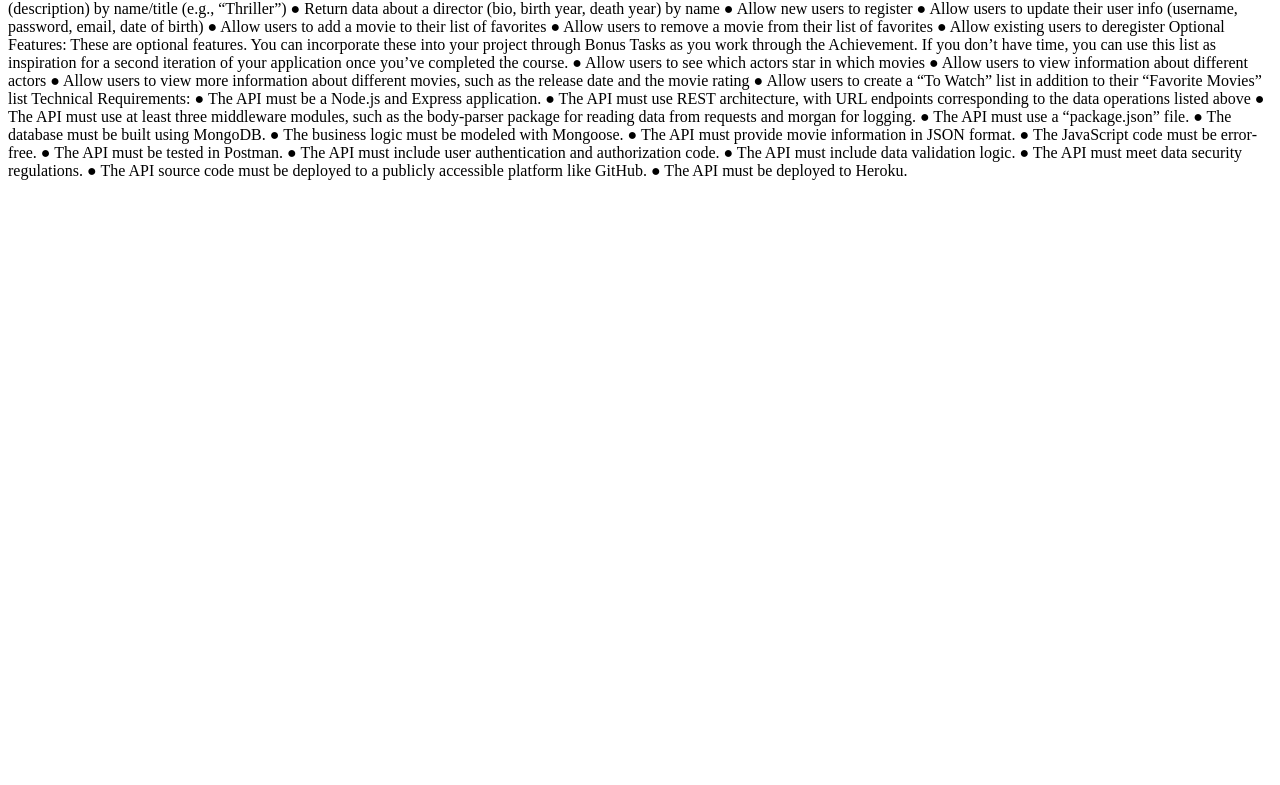
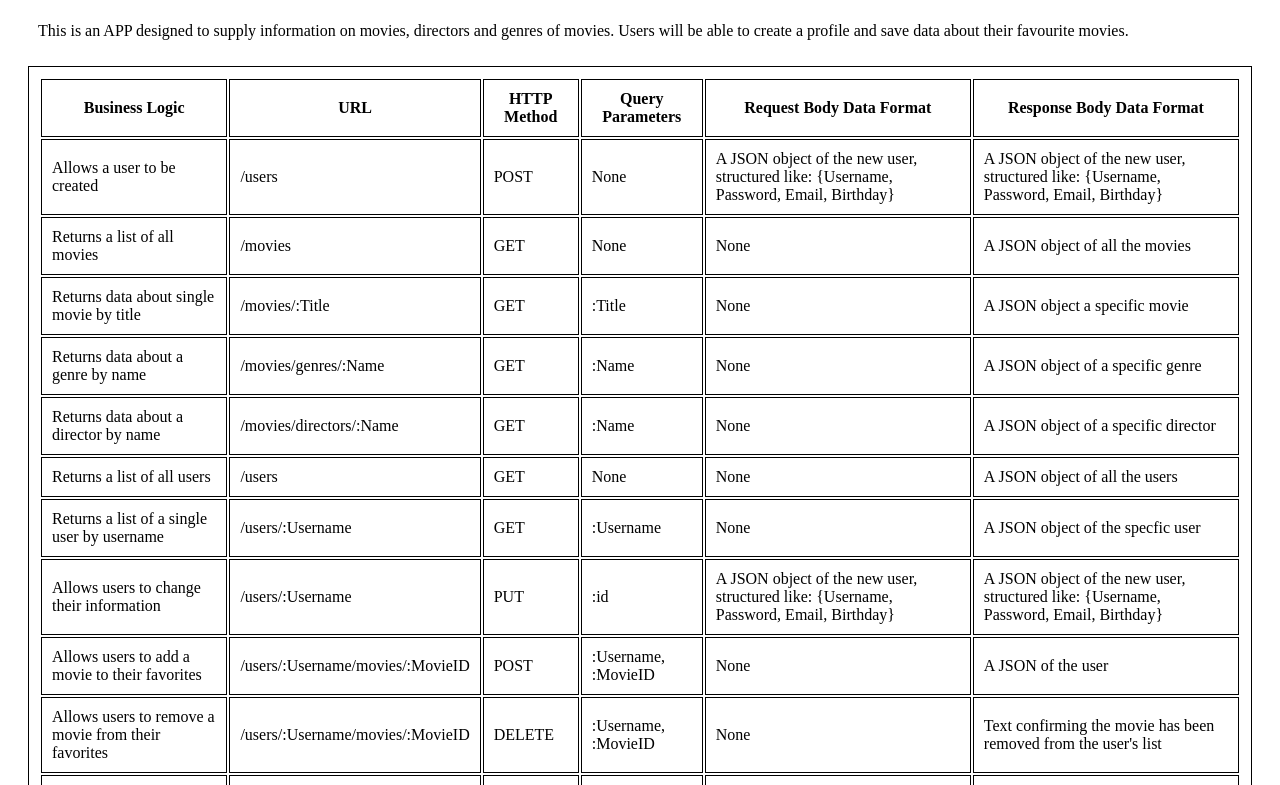
Before and after one commit to JeffClark1717/movie_api, a website: page public/documentation.html in a window 1280 px wide. Shown: the part 116-901 px from the top of the page. Before the commit the page ends 800 px from the top, so only its background shows below. Drawn offline with Linux system fonts and the light colour scheme.

Commit message:
updated docs for lesson 2.5

```diff
--- a/index.js
+++ b/index.js
@@ -76,3 +76,7 @@
 app.listen(8080, () => {
   console.log('Your app is listening on port 8080.');
 });
+
+app.get('/movies', (req, res) => {
+  res.send('Successful GET request returning data on all the movies');
+});
--- a/public/documentation.html
+++ b/public/documentation.html
@@ -4,53 +4,126 @@
     <head>
         <meta charset="utf-8">
         <title>Documentation</title>
+        <link rel="stylesheet" href="style.css">
     </head>
     <body>
         <h1>Documentation Page</h1>
         <p>This is an APP designed to supply information on movies, directors and genres of movies.
             Users will be able to create a profile and save data about their favourite movies.
+        </p>
 
-            Essential Features:
+        <table>
+            <thead>
+              <tr>
+                <th>Business Logic</th>
+                <th>URL</th>
+                <th>HTTP Method</th>
+                <th>Query Parameters</th>
+                <th>Request Body Data Format</th>
+                <th>Response Body Data Format</th>
+              </tr>
+            </thead>
 
-            ● Return a list of ALL movies to the user
-            ● Return data (description, genre, director, image URL, whether it’s featured or not) about a
-            single movie by title to the user
-            ● Return data about a genre (description) by name/title (e.g., “Thriller”)
-            ● Return data about a director (bio, birth year, death year) by name
-            ● Allow new users to register
-            ● Allow users to update their user info (username, password, email, date of birth)
-            ● Allow users to add a movie to their list of favorites
-            ● Allow users to remove a movie from their list of favorites
-            ● Allow existing users to deregister
+            <tbody>
+                <tr>
+                  <td>Allows a user to be created</td>
+                  <td>/users</td>
+                  <td>POST</td>
+                  <td>None</td>
+                  <td>A JSON object of the new user, structured like: {Username, Password, Email, Birthday}</td>
+                  <td>A JSON object of the new user, structured like: {Username, Password, Email, Birthday}</td>
+                </tr>
 
-            Optional Features:
+                <tr>
+                  <td>Returns a list of all movies</td>
+                  <td>/movies</td>
+                  <td>GET</td>
+                  <td>None</td>
+                  <td>None</td>
+                  <td>A JSON object of all the movies</td>
+                </tr>
 
-            These are optional features. You can incorporate these into your project through Bonus Tasks as you
-            work through the Achievement. If you don’t have time, you can use this list as inspiration for a second
-            iteration of your application once you’ve completed the course.
-            ● Allow users to see which actors star in which movies
-            ● Allow users to view information about different actors
-            ● Allow users to view more information about different movies, such as the release date and
-            the movie rating
-            ● Allow users to create a “To Watch” list in addition to their “Favorite Movies” list
+                <tr>
+                  <td>Returns data about single movie by title</td>
+                  <td>/movies/:Title</td>
+                  <td>GET</td>
+                  <td>:Title</td>
+                  <td>None</td>
+                  <td>A JSON object a specific movie</td>
+                </tr>
 
-            Technical Requirements:
+                <tr>
+                  <td>Returns data about a genre by name</td>
+                  <td>/movies/genres/:Name</td>
+                  <td>GET</td>
+                  <td>:Name</td>
+                  <td>None</td>
+                  <td>A JSON object of a specific genre</td>
+                </tr>
 
-            ● The API must be a Node.js and Express application.
-            ● The API must use REST architecture, with URL endpoints corresponding to the data
-            operations listed above
-            ● The API must use at least three middleware modules, such as the body-parser package for
-            reading data from requests and morgan for logging.
-            ● The API must use a “package.json” file.
-            ● The database must be built using MongoDB.
-            ● The business logic must be modeled with Mongoose.
-            ● The API must provide movie information in JSON format.
-            ● The JavaScript code must be error-free.
-            ● The API must be tested in Postman.
-            ● The API must include user authentication and authorization code.
-            ● The API must include data validation logic.
-            ● The API must meet data security regulations.
-            ● The API source code must be deployed to a publicly accessible platform like GitHub.
-            ● The API must be deployed to Heroku.</p>
+                <tr>
+                  <td>Returns data about a director by name</td>
+                  <td>/movies/directors/:Name</td>
+                  <td>GET</td>
+                  <td>:Name</td>
+                  <td>None</td>
+                  <td>A JSON object of a specific director</td>
+                </tr>
+
+                <tr>
+                  <td>Returns a list of all users</td>
+                  <td>/users</td>
+                  <td>GET</td>
+                  <td>None</td>
+                  <td>None</td>
+                  <td>A JSON object of all the users</td>
+                </tr>
+
+                <tr>
+                  <td>Returns a list of a single user by username</td>
+                  <td>/users/:Username</td>
+                  <td>GET</td>
+                  <td>:Username</td>
+                  <td>None</td>
+                  <td>A JSON object of the specfic user</td>
+                </tr>
+
+                <tr>
+                  <td>Allows users to change their information</td>
+                  <td>/users/:Username</td>
+                  <td>PUT</td>
+                  <td>:id</td>
+                  <td>A JSON object of the new user, structured like: {Username, Password, Email, Birthday}</td>
+                  <td>A JSON object of the new user, structured like: {Username, Password, Email, Birthday}</td>
+                </tr>
+
+                <tr>
+                  <td>Allows users to add a movie to their favorites</td>
+                  <td>/users/:Username/movies/:MovieID</td>
+                  <td>POST</td>
+                  <td>:Username, :MovieID</td>
+                  <td>None</td>
+                  <td>A JSON of the user</td>
+                </tr>
+
+                <tr>
+                  <td>Allows users to remove a movie from their favorites</td>
+                  <td>/users/:Username/movies/:MovieID</td>
+                  <td>DELETE</td>
+                  <td>:Username, :MovieID</td>
+                  <td>None</td>
+                  <td>Text confirming the movie has been removed from the user's list</td>
+                </tr>
+
+                <tr>
+                  <td>Allows a user to be deleted</td>
+                  <td>/users/:Username</td>
+                  <td>DELETE</td>
+                  <td>:Username</td>
+                  <td>None</td>
+                  <td>Text confirming the user has been deleted</td>
+                </tr>
+            </tbody>
+        </table>
     </body>
 </html>
--- /dev/null
+++ b/public/style.css
@@ -0,0 +1,14 @@
+*{
+    padding: 10px;
+
+}
+
+h1 {
+    text-align:center;
+    text-decoration: underline;
+}
+
+table, th, td {
+    border: 1px solid;
+    padding: 10px;
+  }
```
Also changed, not shown: package.json (+5 -4 lines), server.js (added, +140 -0 lines), test.js (added, +108 -0 lines).
